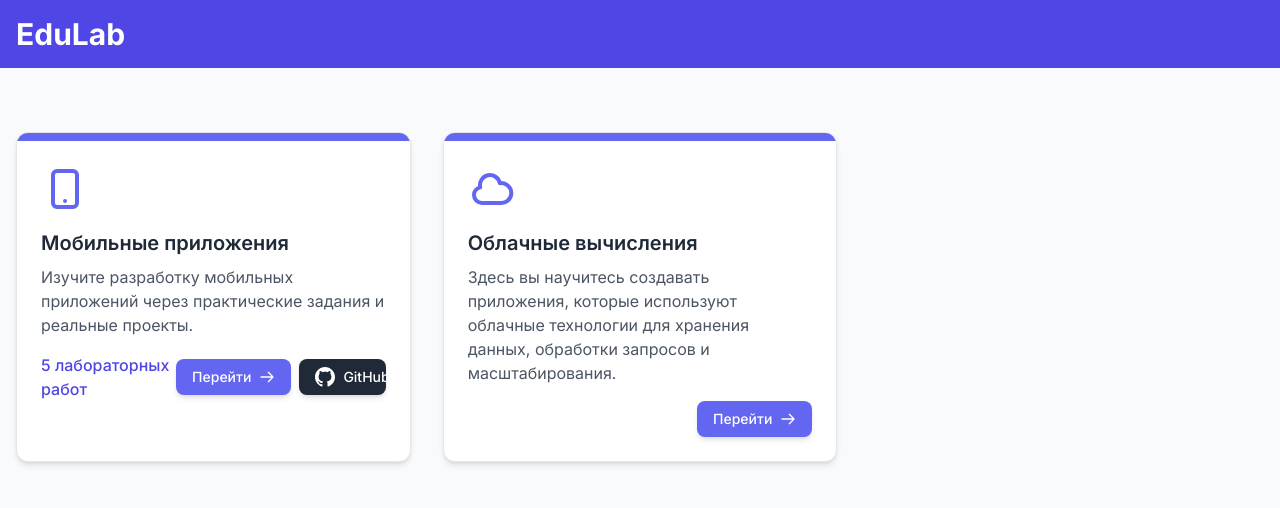
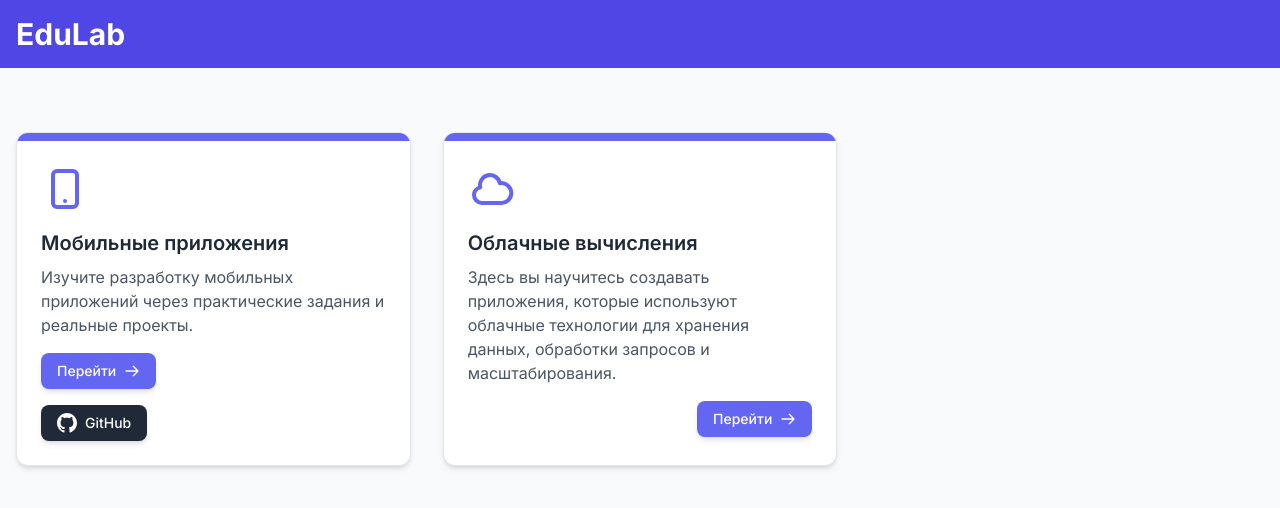
Before and after one commit to vertigoDK/cef-labs, a plain HTML site: page index.html in a window 1280 px wide. Drawn offline with nearby package versions, Linux system fonts and the light colour scheme.

Commit message:
fix github button

```diff
--- a/index.html
+++ b/index.html
@@ -46,9 +46,7 @@
                     </svg>
                     <h3 class="text-xl font-semibold text-gray-800 mb-2">Мобильные приложения</h3>
                     <p class="text-gray-600 mb-4">Изучите разработку мобильных приложений через практические задания и реальные проекты.</p>
-                    <div class="flex justify-between items-center">
-                        <span class="text-indigo-600 font-medium">5 лабораторных работ</span>
-                        <div class="flex items-center gap-2">
+                    <div class="flex flex-col items-start gap-4">
                         <a href="/cef-labs/mobile-dev/labs.html" class="bg-indigo-500 text-white px-4 py-2 rounded-lg hover:bg-indigo-600 transition duration-300 text-sm font-medium shadow-md hover:shadow-lg flex items-center">
                             Перейти
                             <svg class="w-4 h-4 ml-2" fill="none" stroke="currentColor" viewBox="0 0 24 24" xmlns="http://www.w3.org/2000/svg">
@@ -59,7 +57,6 @@
                             <img src="assets/svg/github.svg" alt="GitHub" class="w-5 h-5 mr-2"/>
                             GitHub
                         </a>
-                        </div>
                     </div>
                 </div>
             </div>
```
Lines whose indentation alone changed are shown as unchanged.
